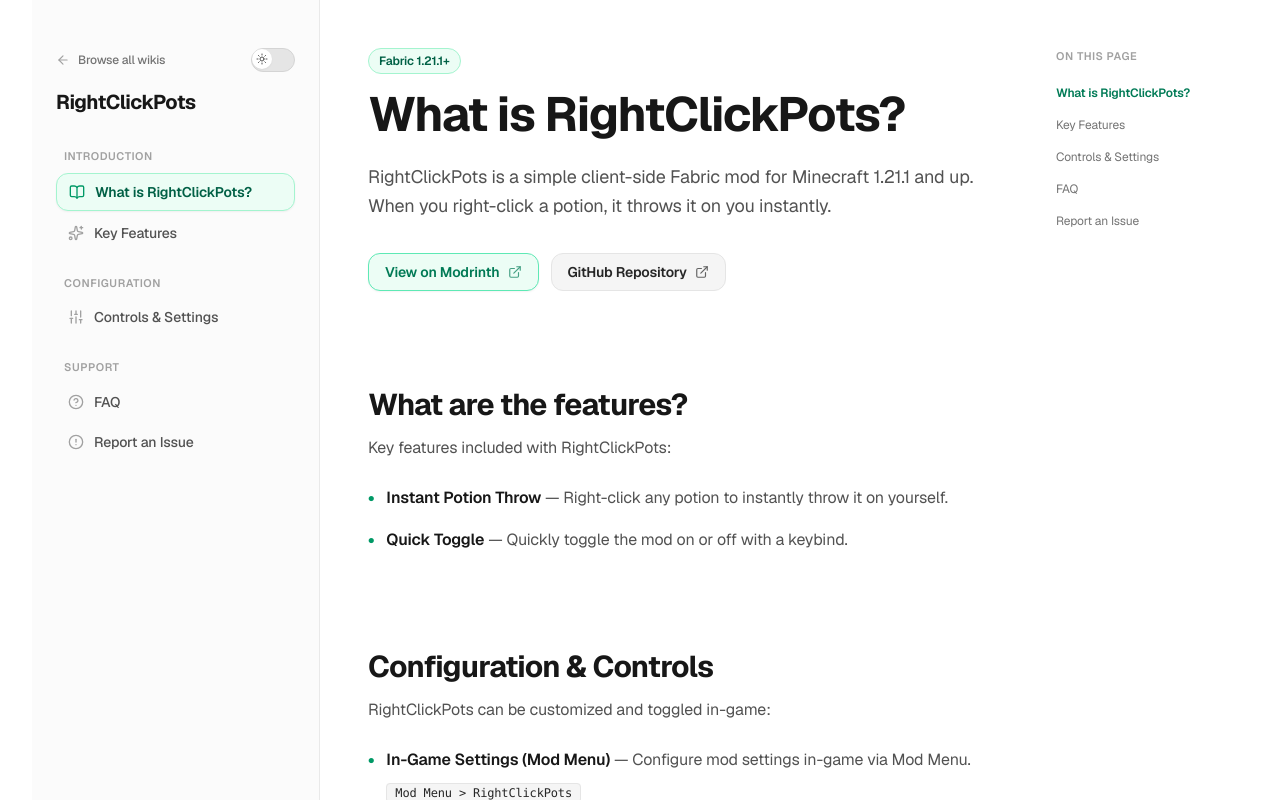
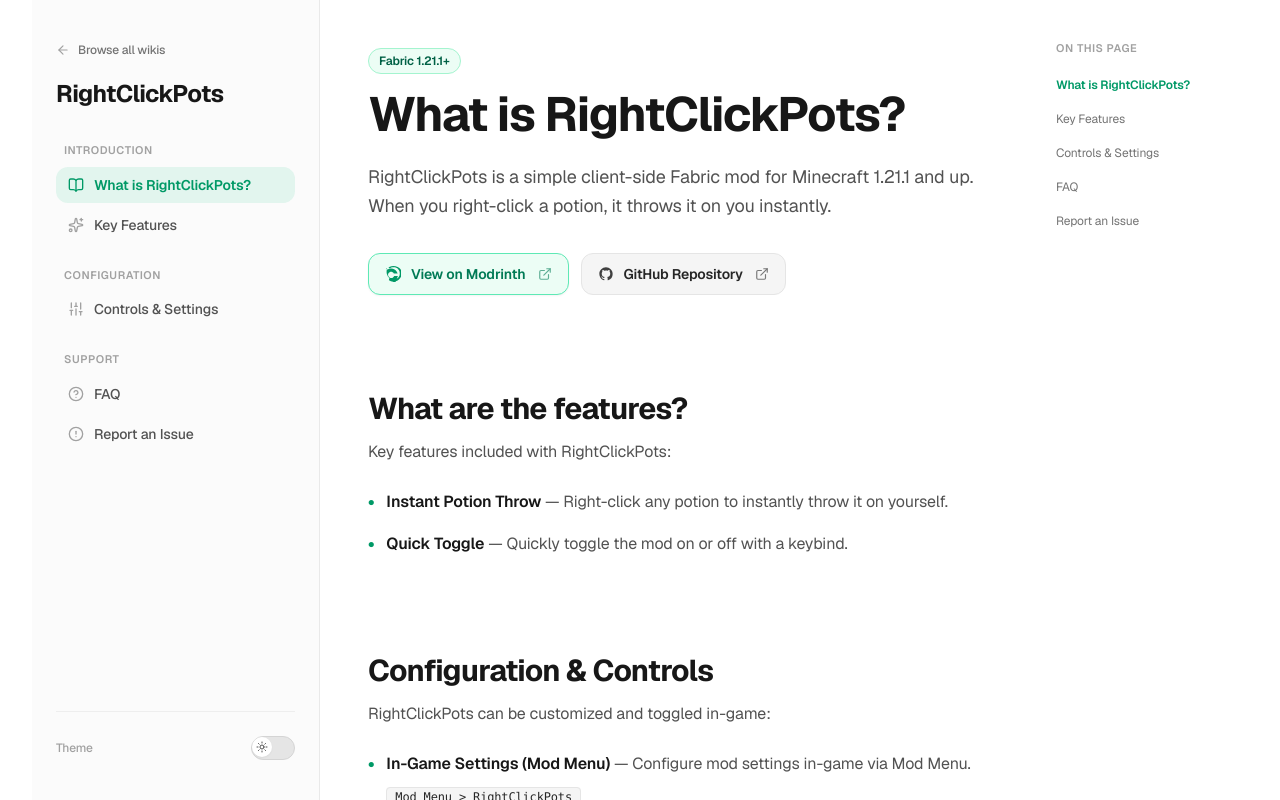
Before and after one commit to promotezzz/promotezzwiki, a React (Vite) app: page /browse in a window 1280 px wide. Both pictures are taken after a click on the element 640 px from the left and 270 px from the top of the page. Shown: the top 800 px of the page. Built offline with nearby package versions, Linux system fonts and the light colour scheme.

Commit message:
feat: sticky sidebars on scroll, clean sidebar header, add official modrinth/github icons

```diff
--- a/src/pages/WikiPage.tsx
+++ b/src/pages/WikiPage.tsx
@@ -15,6 +15,18 @@
 import { IssueReportBox } from '../components/IssueReportBox';
 import { ThemeToggle } from '../components/ThemeToggle';
 import { NotFoundPage } from './NotFoundPage';
+
+const ModrinthIcon: React.FC<{ className?: string }> = ({ className = 'w-4 h-4' }) => (
+  <svg viewBox="0 0 24 24" fill="currentColor" className={className} aria-hidden="true">
+    <path d="M12.252.004a11.78 11.78 0 0 0-2.52.272 12.09 12.09 0 0 0-4.715 2.247c-.18.14-.15.22.06.27.73.19 1.48.36 2.21.57.11.03.2.02.28-.05a9.3 9.3 0 0 1 3.53-1.42c1.71-.35 3.42-.22 5.08.41 2.11.8 3.72 2.23 4.81 4.19.86 1.55 1.25 3.23 1.21 5.01-.06 2.9-1.29 5.24-3.6 6.95-.83.61-1.74 1.05-2.73 1.34-.12.04-.18.1-.18.23.04.82.03 1.66.02 2.49 0 .2.06.25.24.2 1.66-.44 3.19-1.16 4.54-2.19 2.58-1.96 4.12-4.57 4.58-7.77.41-2.84-.2-5.47-1.74-7.85C21.49 2.18 17.27.17 12.252.004zm-8.87 3.82c-.17.03-.23.1-.28.25-.86 2.61-.95 5.23-.27 7.9.61 2.37 1.8 4.37 3.59 5.99.2.18.24.28.16.53-.25.8-.49 1.6-.72 2.4-.05.18-.03.27.14.39 1.82 1.29 3.84 2.09 6.06 2.41.11.02.2.07.28.16.2.2.4.4.6.61.1.1.2.14.35.1.86-.23 1.72-.46 2.58-.69.21-.06.26-.14.23-.35-.12-.86-.23-1.72-.35-2.58-.02-.13 0-.22.1-.3 1.7-1.4 2.82-3.2 3.38-5.3.08-.31.02-.38-.28-.38-1.58-.01-3.16 0-4.74-.01-.2 0-.27.05-.35.22-.55 1.3-1.47 2.2-2.76 2.69-.97.37-1.97.4-2.98.11-1.34-.38-2.33-1.23-2.97-2.45-.63-1.2-.74-2.49-.33-3.8.44-1.39 1.37-2.33 2.72-2.81 1.01-.36 2.05-.36 3.09-.03 1.19.38 2.09 1.15 2.66 2.26.09.18.17.23.38.23 1.61-.01 3.22-.01 4.83 0 .26 0 .32-.08.26-.33-.63-2.62-2.1-4.6-4.39-5.93-1.63-.95-3.41-1.41-5.28-1.41-1.89.01-3.69.51-5.32 1.48-.13.08-.22.08-.35 0-.74-.48-1.48-.96-2.22-1.44z" />
+  </svg>
+);
+
+const GitHubIcon: React.FC<{ className?: string }> = ({ className = 'w-4 h-4' }) => (
+  <svg viewBox="0 0 24 24" fill="currentColor" className={className} aria-hidden="true">
+    <path fillRule="evenodd" clipRule="evenodd" d="M12 2C6.477 2 2 6.484 2 12.017c0 4.425 2.865 8.18 6.839 9.504.5.092.682-.217.682-.483 0-.237-.008-.868-.013-1.703-2.782.605-3.369-1.343-3.369-1.343-.454-1.158-1.11-1.466-1.11-1.466-.908-.62.069-.608.069-.608 1.003.07 1.53 1.032 1.53 1.032.892 1.53 2.341 1.088 2.91.832.092-.647.35-1.088.636-1.338-2.22-.253-4.555-1.113-4.555-4.951 0-1.093.39-1.988 1.029-2.688-.103-.253-.446-1.272.098-2.65 0 0 .84-.27 2.75 1.026A9.564 9.564 0 0112 6.844c.85.004 1.705.115 2.504.337 1.909-1.296 2.747-1.027 2.747-1.027.546 1.379.202 2.398.1 2.651.64.7 1.028 1.595 1.028 2.688 0 3.848-2.339 4.695-4.566 4.943.359.309.678.92.678 1.855 0 1.338-.012 2.419-.012 2.747 0 .268.18.58.688.482A10.019 10.019 0 0022 12.017C22 6.484 17.522 2 12 2z" />
+  </svg>
+);
 
 interface NavItem {
   id: string;
@@ -140,31 +152,29 @@
       </header>
 
       {/* Main Container Layout */}
-      <div className="relative z-10 max-w-7xl mx-auto w-full flex flex-1 px-4 sm:px-6 lg:px-8">
+      <div className="relative z-10 max-w-7xl mx-auto w-full flex flex-1 px-4 sm:px-6 lg:px-8 items-start">
         {/* Left Navigation Sidebar */}
         <aside
           className={`
             fixed inset-y-0 left-0 z-50 w-72 bg-white lg:bg-[#fafafa]/80 dark:bg-[#0a0a0a] dark:lg:bg-[#0e0e0e]/80
-            p-6 lg:py-12 border-r border-neutral-200/80 dark:border-neutral-800/80 overflow-y-auto transition-transform duration-200 ease-in-out
-            lg:static lg:translate-x-0 shrink-0
+            p-6 lg:py-10 border-r border-neutral-200/80 dark:border-neutral-800/80 overflow-y-auto transition-transform duration-200 ease-in-out
+            lg:sticky lg:top-0 lg:h-screen lg:self-start lg:translate-x-0 shrink-0 flex flex-col justify-between
             ${mobileMenuOpen ? 'translate-x-0 shadow-2xl' : '-translate-x-full'}
           `}
         >
+          <div>
             {/* Top Bar inside Sidebar */}
             <div className="mb-8">
-            <div className="flex items-center justify-between gap-2 mb-4">
               <Link
                 to="/browse"
-                className="inline-flex items-center gap-2 text-xs font-medium text-neutral-500 dark:text-neutral-400 hover:text-neutral-900 dark:hover:text-neutral-100 transition-colors group"
+                className="inline-flex items-center gap-2 text-xs font-medium text-neutral-500 dark:text-neutral-400 hover:text-neutral-900 dark:hover:text-neutral-100 transition-colors group mb-4"
               >
-                <ArrowLeft className="w-3.5 h-3.5 transition-transform duration-200 group-hover:-translate-x-0.5 text-neutral-400 dark:text-neutral-500 group-hover:text-emerald-600 dark:group-hover:text-emerald-400" />
+                <ArrowLeft className="w-3.5 h-3.5 transition-transform duration-200 group-hover:-translate-x-1 text-neutral-400 dark:text-neutral-500 group-hover:text-emerald-600 dark:group-hover:text-emerald-400" />
                 <span>Browse all wikis</span>
               </Link>
-              <ThemeToggle />
-            </div>
 
-            <div className="mt-2">
-              <h2 className="text-xl font-bold tracking-tight text-neutral-900 dark:text-white">
+              <div className="mt-1">
+                <h2 className="text-2xl font-black tracking-tight text-neutral-900 dark:text-white">
                   {mod.title}
                 </h2>
               </div>
@@ -189,7 +199,7 @@
                               w-full flex items-center gap-2.5 px-3 py-2 rounded-xl text-xs sm:text-sm font-medium transition-all text-left cursor-pointer
                               ${
                                 isActive
-                                ? 'bg-emerald-50 dark:bg-emerald-950/40 text-emerald-800 dark:text-emerald-300 font-semibold border border-emerald-200 dark:border-emerald-800 shadow-xs'
+                                  ? 'text-emerald-600 dark:text-emerald-400 font-semibold bg-emerald-500/10 dark:bg-emerald-400/10'
                                   : 'text-neutral-600 dark:text-neutral-400 hover:text-neutral-900 dark:hover:text-white hover:bg-neutral-100/70 dark:hover:bg-neutral-900/70'
                               }
                             `}
@@ -204,6 +214,13 @@
                 </div>
               ))}
             </nav>
+          </div>
+
+          {/* Bottom Footer inside Sticky Sidebar */}
+          <div className="pt-6 mt-8 border-t border-neutral-200/60 dark:border-neutral-800/60 flex items-center justify-between">
+            <span className="text-xs font-medium text-neutral-400 dark:text-neutral-500">Theme</span>
+            <ThemeToggle />
+          </div>
         </aside>
 
         {/* Backdrop for Mobile Sidebar */}
@@ -241,25 +258,29 @@
             {/* Action buttons (Modrinth, GitHub) */}
             {mod.downloads && mod.downloads.length > 0 && (
               <div className="flex flex-wrap items-center gap-3 mt-8">
-                {mod.downloads.map((dl, idx) => (
+                {mod.downloads.map((dl, idx) => {
+                  const Icon = dl.type === 'modrinth' ? ModrinthIcon : dl.type === 'github' ? GitHubIcon : ExternalLink;
+                  return (
                     <a
                       key={idx}
                       href={dl.url}
                       target="_blank"
                       rel="noopener noreferrer"
                       className={`
-                      inline-flex items-center gap-2 px-4 py-2 rounded-xl text-xs sm:text-sm font-semibold transition-all duration-200 cursor-pointer
+                        inline-flex items-center gap-2.5 px-4 py-2.5 rounded-xl text-xs sm:text-sm font-semibold transition-all duration-200 cursor-pointer
                         ${
                           dl.type === 'modrinth'
-                          ? 'bg-emerald-50 dark:bg-emerald-950/40 text-emerald-700 dark:text-emerald-400 border border-emerald-300 dark:border-emerald-800 hover:bg-emerald-100 dark:hover:bg-emerald-900/50 shadow-xs'
+                            ? 'bg-emerald-50 dark:bg-emerald-950/50 text-emerald-700 dark:text-emerald-300 border border-emerald-300 dark:border-emerald-700 hover:bg-emerald-100 dark:hover:bg-emerald-900/60 shadow-xs'
                             : 'bg-neutral-100 dark:bg-neutral-900 text-neutral-800 dark:text-neutral-200 border border-neutral-200 dark:border-neutral-800 hover:bg-neutral-200 dark:hover:bg-neutral-800'
                         }
                       `}
                     >
+                      <Icon className={`w-4 h-4 shrink-0 ${dl.type === 'modrinth' ? 'text-emerald-600 dark:text-emerald-400' : 'text-neutral-700 dark:text-neutral-300'}`} />
                       <span>{dl.label}</span>
-                    <ExternalLink className="w-3.5 h-3.5 opacity-70" />
+                      <ExternalLink className="w-3.5 h-3.5 opacity-60 ml-0.5" />
                     </a>
-                ))}
+                  );
+                })}
               </div>
             )}
           </section>
@@ -369,11 +390,11 @@
         </main>
 
         {/* Right Sidebar: On This Page Table of Contents */}
-        <aside className="hidden xl:block w-56 shrink-0 py-12 pl-8 sticky top-0 h-screen overflow-y-auto">
+        <aside className="hidden xl:block w-56 shrink-0 py-10 pl-8 sticky top-0 h-screen self-start overflow-y-auto">
           <h4 className="text-[11px] font-semibold uppercase tracking-wider text-neutral-400 dark:text-neutral-500 mb-4">
             On this page
           </h4>
-          <ul className="space-y-2">
+          <ul className="space-y-2.5">
             {allNavItems.map((item) => {
               const isActive = activeSection === item.id;
               return (
@@ -384,7 +405,7 @@
                       text-xs transition-colors text-left block w-full truncate py-1 cursor-pointer
                       ${
                         isActive
-                          ? 'text-emerald-700 dark:text-emerald-400 font-semibold'
+                          ? 'text-emerald-600 dark:text-emerald-400 font-semibold'
                           : 'text-neutral-500 dark:text-neutral-400 hover:text-neutral-900 dark:hover:text-white'
                       }
                     `}
```
Lines whose indentation alone changed are shown as unchanged.
